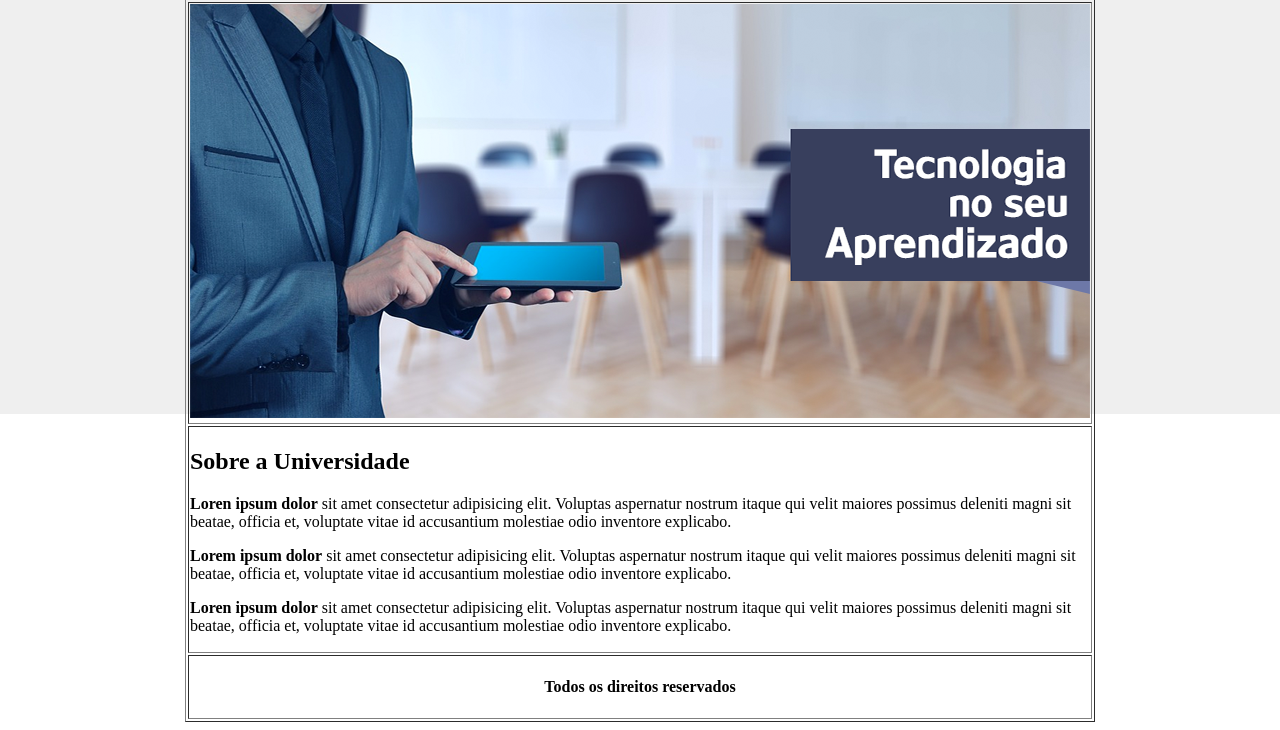
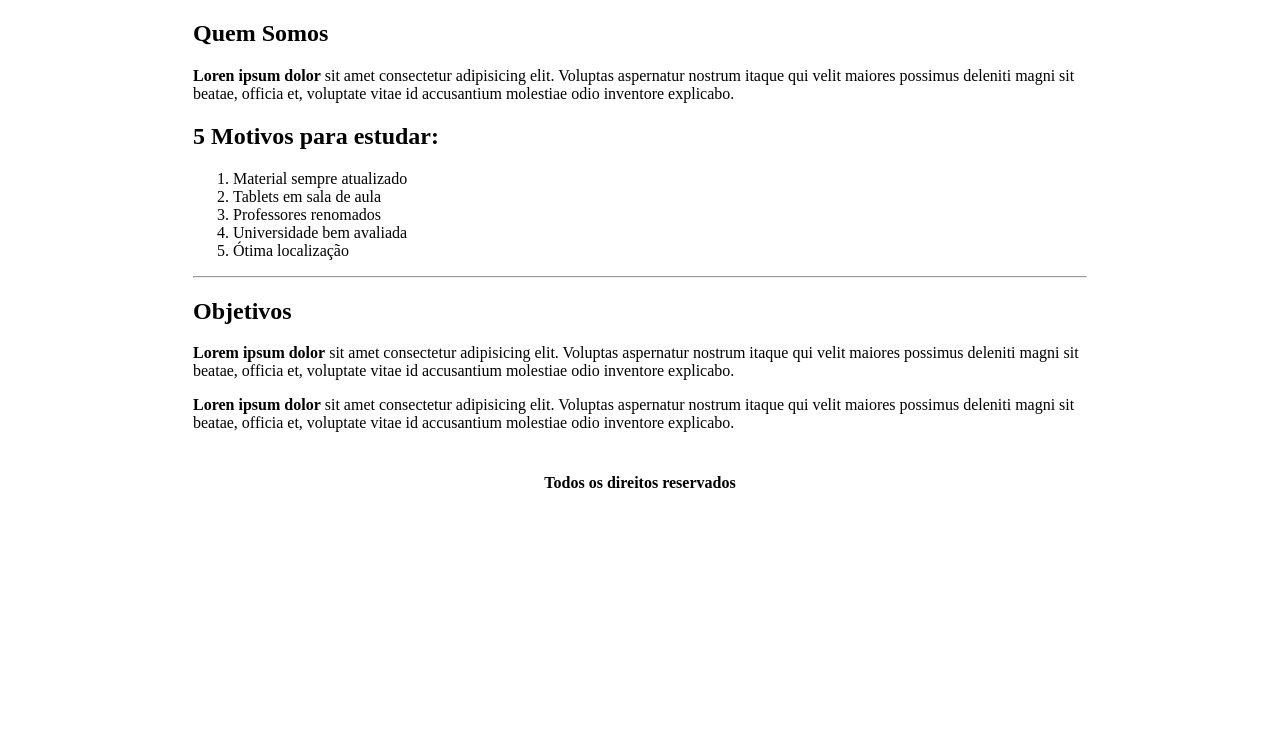
Before and after one commit to Jecksonn/Site-Unes, a plain HTML site: page quem-somos.html in a window 1280 px wide. Shown: the part 104-834 px from the top of the page. After the commit the page ends 800 px from the top, so only its background shows below. Drawn offline with Linux system fonts and the light colour scheme.

Commit message:
aba quem-somos da pagina criada 25/04/22 15:15
Aba link quem-somos da pagina principal criada. (pagina quem-somos.)

```diff
--- a/index.html
+++ b/quem-somos.html
@@ -4,14 +4,14 @@
     <meta charset="UTF-8">
     <meta http-equiv="X-UA-Compatible" content="IE=edge">
     <meta name="viewport" content="width=device-width, initial-scale=1.0">
-    <title>Unes- Pagina principal</title>
+    <title>Unes- Quem somos</title>
 </head>
-<body background="../Site-Unes/Imagens/fundo.png">
-    <table border="1" width="900px" align="center">
+<body background="../Site-Unes/Imagens/fundo2.png">
+    <table border="0" width="900px" align="center">
         <tr>
             <td height="89"><img src="../Site-Unes/Imagens/logo.png" alt="Logo Unes"></td>
             <td align="right">
-                <a href="">Home</a> |
+                <a href="index.html">Home</a> |
                 <a href="quem-somos.html">Quem Somos</a> |
                 <a href="contato.html">Cotato</a>
 
@@ -20,21 +20,27 @@
 
         <tr>
             <td colspan="2">
-                <img src="../Site-Unes/Imagens/capa.png" alt="Capa Principal da pagina">
-            </td>
-        </tr>
-
-        <tr>
-            <td colspan="2">
-                <h2>Sobre a Universidade</h2>
+                <h2>Quem Somos</h2>
                 <p><strong>Loren ipsum dolor</strong>  sit amet consectetur adipisicing elit. Voluptas aspernatur nostrum itaque qui velit maiores possimus deleniti magni sit beatae,
                     officia et, voluptate vitae id accusantium molestiae odio inventore explicabo.
                 </p>
 
+                <h2>5 Motivos para estudar:</h2>
+                <ol>
+                    <li>Material sempre atualizado</li>
+                    <li>Tablets em sala de aula</li>
+                    <li>Professores renomados</li>
+                    <li>Universidade bem avaliada</li>
+                    <li>Ótima localização</li>
+                </ol>
+
+                <hr>
+
+                <h2>Objetivos</h2>
+
                 <p><strong>Lorem ipsum dolor</strong> sit amet consectetur adipisicing elit. Voluptas aspernatur nostrum itaque qui velit maiores possimus deleniti magni sit beatae,
                         officia et, voluptate vitae id accusantium molestiae odio inventore explicabo.
                 </p>
-
                 <p><strong>Loren ipsum dolor</strong>  sit amet consectetur adipisicing elit. Voluptas aspernatur nostrum itaque qui velit maiores possimus deleniti magni sit beatae,
                     officia et, voluptate vitae id accusantium molestiae odio inventore explicabo.
                 </p>
```
